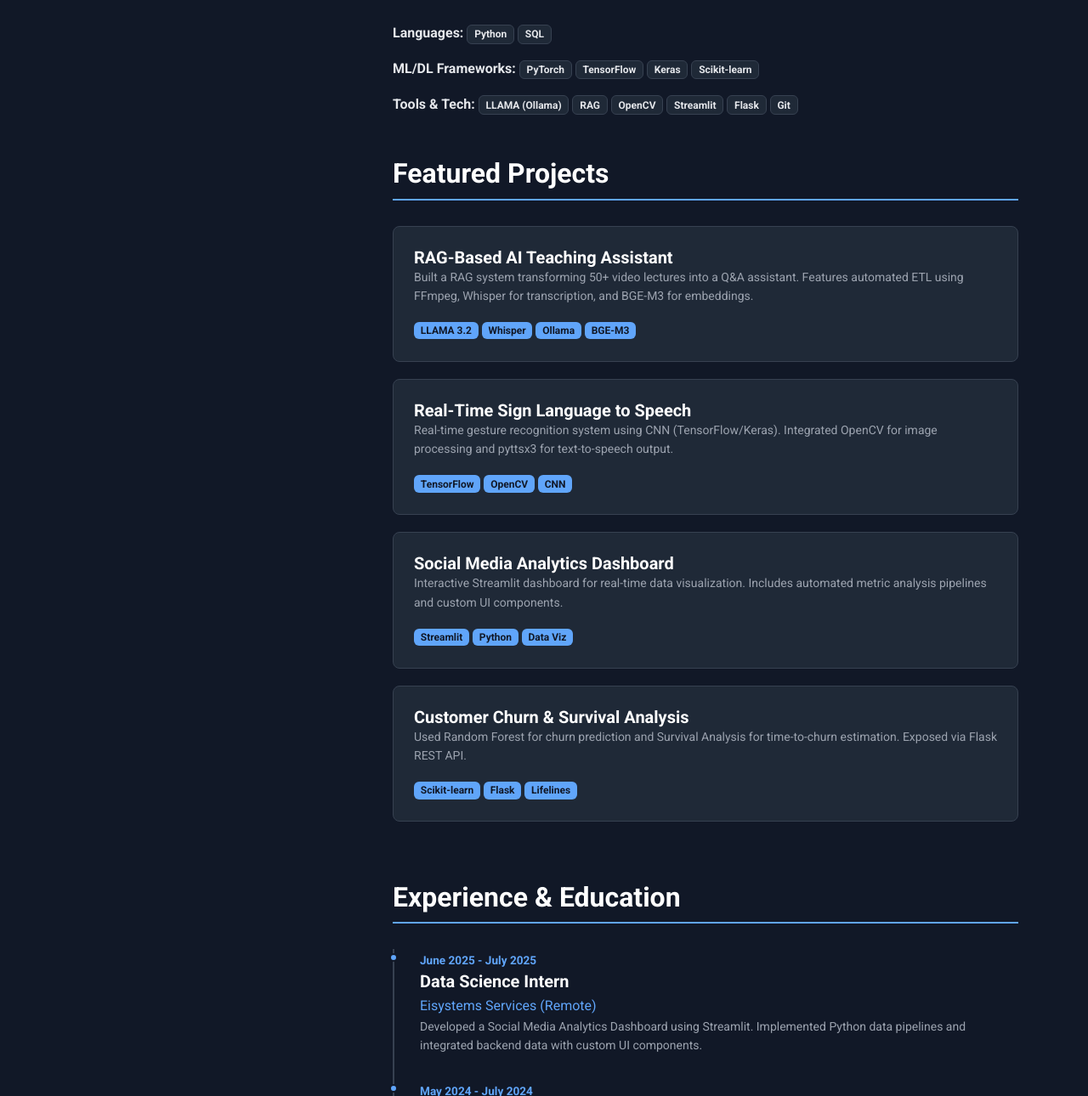
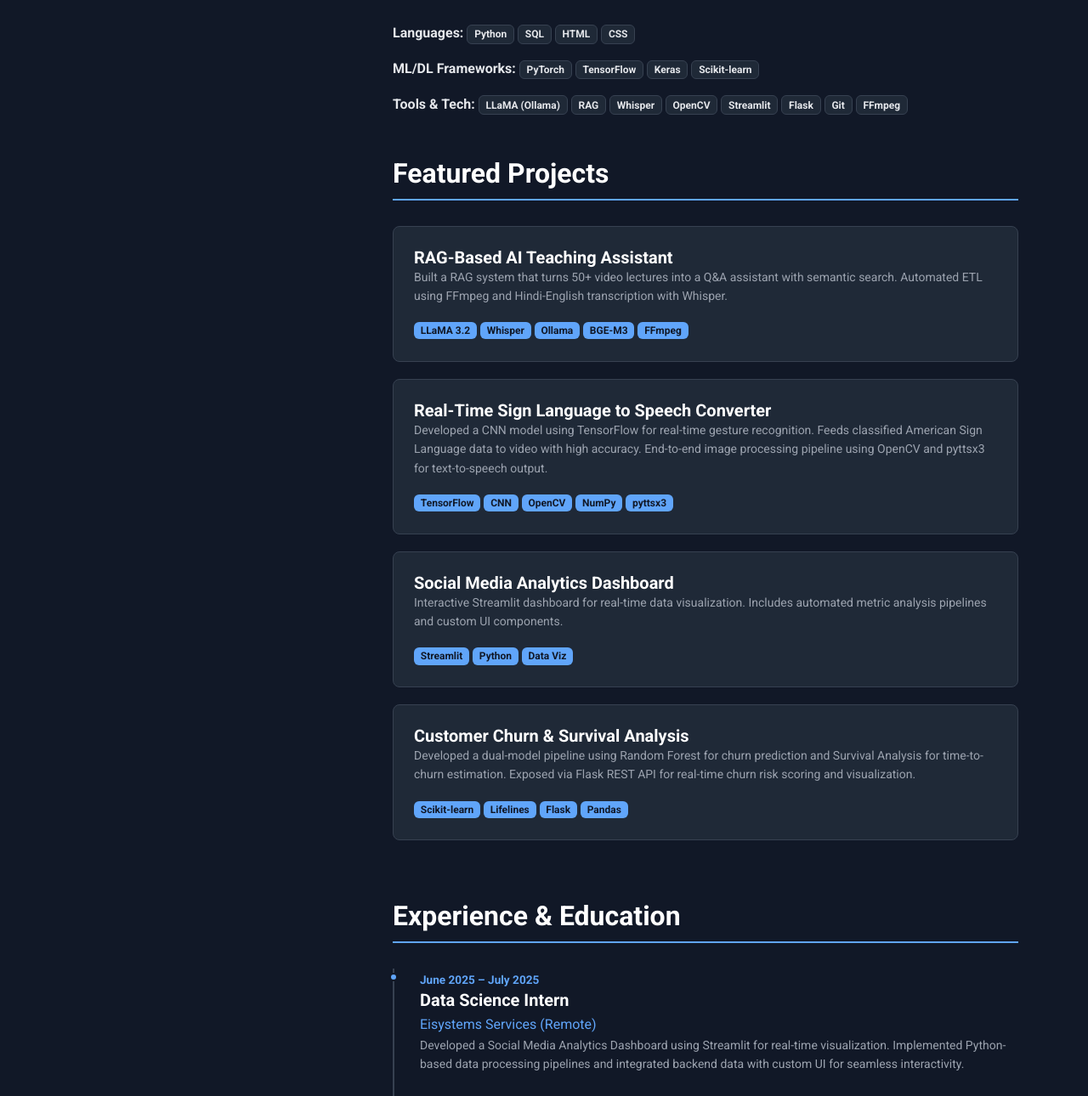
Before and after one commit to tnshq/tnshq.github.io, a plain HTML site: page index.html in a window 1280 px wide. Shown: the part 716-2006 px from the top of the page at 85% size. Drawn offline with nearby package versions, Linux system fonts and the light colour scheme.

Commit message:
Update index.html

```diff
--- a/index.html
+++ b/index.html
@@ -221,8 +221,8 @@
                 <img src="https://avatars.githubusercontent.com/u/113579083?v=4" alt="Tanishq Sohal" class="profile-img">
 
                 <h1 class="mt-3">Tanishq Sohal</h1>
-                <p class="text-muted mb-1">AI/ML Engineer | Computer Vision Specialist</p>
-                <p class="small text-muted">B.Tech CSE (AIML) Student</p>
+                <p class="text-muted mb-1">Graduate Engineer Trainee Applicant - AI & Automation</p>
+                <p class="small text-muted">B.Tech Computer Science (AI & ML)</p>
 
                 <div class="social-icons mt-3">
                     <a href="https://github.com/tnshq" target="_blank" title="GitHub"><i class="fab fa-github"></i></a>
@@ -240,17 +240,15 @@
             <div class="col-lg-8" id="about">
                 <h2 class="section-title">About Me</h2>
                 <p>
-                    I am a final year <strong>Computer Science (AI & ML)</strong> student with hands-on experience in
-                    neural networks, transfer learning, RAG systems, and computer vision pipelines.
+                    Final year <strong>Computer Science (AI & ML)</strong> student with hands-on experience in neural networks, transfer learning, RAG systems, and computer vision pipelines.
                 </p>
                 <p>
-                    My focus is on building scalable AI models and optimizing deep learning performance for real-world applications.
-                    I have successfully deployed REST APIs and worked on comparative analysis of complex CNN models.
+                    Skilled in building scalable AI models, deploying REST APIs, and optimizing deep learning performance for real-world applications. Passionate about Intelligent Automation, combining Generative AI expertise with Low-Code platforms.
                 </p>
 
-                <h4 class="mt-4 mb-3">Certifications & Achievements</h4>
+                <h4 class="mt-4 mb-3">Certifications</h4>
                 <ul class="list-unstyled">
-                    <li><i class="fas fa-certificate text-primary me-2"></i><strong>Oracle Certified Generative AI Professional</strong> (2025)</li>
+                    <li><i class="fas fa-certificate text-primary me-2"></i><strong>Oracle Certified Generative AI Professional</strong> (Oct 2025)</li>
                     <li><i class="fas fa-certificate text-primary me-2"></i><strong>Data Science with Python Certification</strong> - Eisystems Services (July 2025)</li>
                     <li><i class="fas fa-certificate text-primary me-2"></i><strong>Research Internship Certificate</strong> - IIIT Una (July 2024)</li>
                 </ul>
@@ -261,6 +259,8 @@
                         <strong>Languages:</strong>
                         <span class="badge bg-light text-dark border">Python</span>
                         <span class="badge bg-light text-dark border">SQL</span>
+                        <span class="badge bg-light text-dark border">HTML</span>
+                        <span class="badge bg-light text-dark border">CSS</span>
                     </div>
                     <div class="mb-3">
                         <strong>ML/DL Frameworks:</strong>
@@ -271,12 +271,14 @@
                     </div>
                     <div class="mb-3">
                         <strong>Tools & Tech:</strong>
-                        <span class="badge bg-light text-dark border">LLAMA (Ollama)</span>
+                        <span class="badge bg-light text-dark border">LLaMA (Ollama)</span>
                         <span class="badge bg-light text-dark border">RAG</span>
+                        <span class="badge bg-light text-dark border">Whisper</span>
                         <span class="badge bg-light text-dark border">OpenCV</span>
                         <span class="badge bg-light text-dark border">Streamlit</span>
                         <span class="badge bg-light text-dark border">Flask</span>
                         <span class="badge bg-light text-dark border">Git</span>
+                        <span class="badge bg-light text-dark border">FFmpeg</span>
                     </div>
                 </div>
 
@@ -293,14 +295,15 @@
                                         </a>
                                     </h5>
                                     <p class="card-text small text-muted">
-                                        Built a RAG system transforming 50+ video lectures into a Q&A assistant.
-                                        Features automated ETL using FFmpeg, Whisper for transcription, and BGE-M3 for embeddings.
+                                        Built a RAG system that turns 50+ video lectures into a Q&A assistant with semantic search.
+                                        Automated ETL using FFmpeg and Hindi-English transcription with Whisper.
                                     </p>
                                     <div class="mt-2">
-                                        <span class="badge bg-primary text-white">LLAMA 3.2</span>
+                                        <span class="badge bg-primary text-white">LLaMA 3.2</span>
                                         <span class="badge bg-primary text-white">Whisper</span>
                                         <span class="badge bg-primary text-white">Ollama</span>
                                         <span class="badge bg-primary text-white">BGE-M3</span>
+                                        <span class="badge bg-primary text-white">FFmpeg</span>
                                     </div>
                                 </div>
                             </div>
@@ -311,17 +314,19 @@
                                 <div class="card-body">
                                     <h5 class="card-title">
                                         <a href="https://github.com/tnshq/Sign-Language-To-Text-and-Speech-Conversion" target="_blank">
-                                            Real-Time Sign Language to Speech
+                                            Real-Time Sign Language to Speech Converter
                                         </a>
                                     </h5>
                                     <p class="card-text small text-muted">
-                                        Real-time gesture recognition system using CNN (TensorFlow/Keras).
-                                        Integrated OpenCV for image processing and pyttsx3 for text-to-speech output.
+                                        Developed a CNN model using TensorFlow for real-time gesture recognition.
+                                        Feeds classified American Sign Language data to video with high accuracy. End-to-end image processing pipeline using OpenCV and pyttsx3 for text-to-speech output.
                                     </p>
                                     <div class="mt-2">
                                         <span class="badge bg-primary text-white">TensorFlow</span>
+                                        <span class="badge bg-primary text-white">CNN</span>
                                         <span class="badge bg-primary text-white">OpenCV</span>
-                                        <span class="badge bg-primary text-white">CNN</span>
+                                        <span class="badge bg-primary text-white">NumPy</span>
+                                        <span class="badge bg-primary text-white">pyttsx3</span>
                                     </div>
                                 </div>
                             </div>
@@ -357,13 +362,14 @@
                                         </a>
                                     </h5>
                                     <p class="card-text small text-muted">
-                                        Used Random Forest for churn prediction and Survival Analysis for time-to-churn estimation.
-                                        Exposed via Flask REST API.
+                                        Developed a dual-model pipeline using Random Forest for churn prediction and Survival Analysis for time-to-churn estimation.
+                                        Exposed via Flask REST API for real-time churn risk scoring and visualization.
                                     </p>
                                     <div class="mt-2">
                                         <span class="badge bg-primary text-white">Scikit-learn</span>
+                                        <span class="badge bg-primary text-white">Lifelines</span>
                                         <span class="badge bg-primary text-white">Flask</span>
-                                        <span class="badge bg-primary text-white">Lifelines</span>
+                                        <span class="badge bg-primary text-white">Pandas</span>
                                     </div>
                                 </div>
                             </div>
@@ -377,30 +383,30 @@
                     <div class="timeline">
 
                         <div class="timeline-item">
-                            <span class="timeline-date">June 2025 - July 2025</span>
+                            <span class="timeline-date">June 2025 – July 2025</span>
                             <h5 class="mb-1">Data Science Intern</h5>
                             <p class="mb-0 text-primary">Eisystems Services (Remote)</p>
                             <p class="text-muted small">
-                                Developed a Social Media Analytics Dashboard using Streamlit. Implemented Python data pipelines
-                                and integrated backend data with custom UI components.
+                                Developed a Social Media Analytics Dashboard using Streamlit for real-time visualization.
+                                Implemented Python-based data processing pipelines and integrated backend data with custom UI for seamless interactivity.
                             </p>
                         </div>
 
                         <div class="timeline-item">
-                            <span class="timeline-date">May 2024 - July 2024</span>
+                            <span class="timeline-date">May 2024 – July 2024</span>
                             <h5 class="mb-1">Research Intern</h5>
                             <p class="mb-0 text-primary">Indian Institute of Information Technology, Una</p>
                             <p class="text-muted small">
                                 Performed comparative analysis of pre-trained CNN models (ResNet, VGG, Inception) achieving 85%+ accuracy.
-                                Built automated image preprocessing pipelines using OpenCV.
+                                Built automated image preprocessing pipelines using OpenCV, reducing processing time. Documented performance metrics for transfer learning and model evaluation.
                             </p>
                         </div>
 
                         <div class="timeline-item">
-                            <span class="timeline-date">2022 - 2026</span>
+                            <span class="timeline-date">2022 – 2026</span>
                             <h5 class="mb-1">Bachelor of Technology in Computer Science (AI & ML)</h5>
                             <p class="mb-0 text-primary">Jawaharlal Nehru Govt. Engineering College</p>
-                            <p class="text-muted small">Sundernagar, Mandi, H.P.</p>
+                            <p class="text-muted small">Sundernagar, Mandi, Himachal Pradesh</p>
                         </div>
 
                     </div>
```
